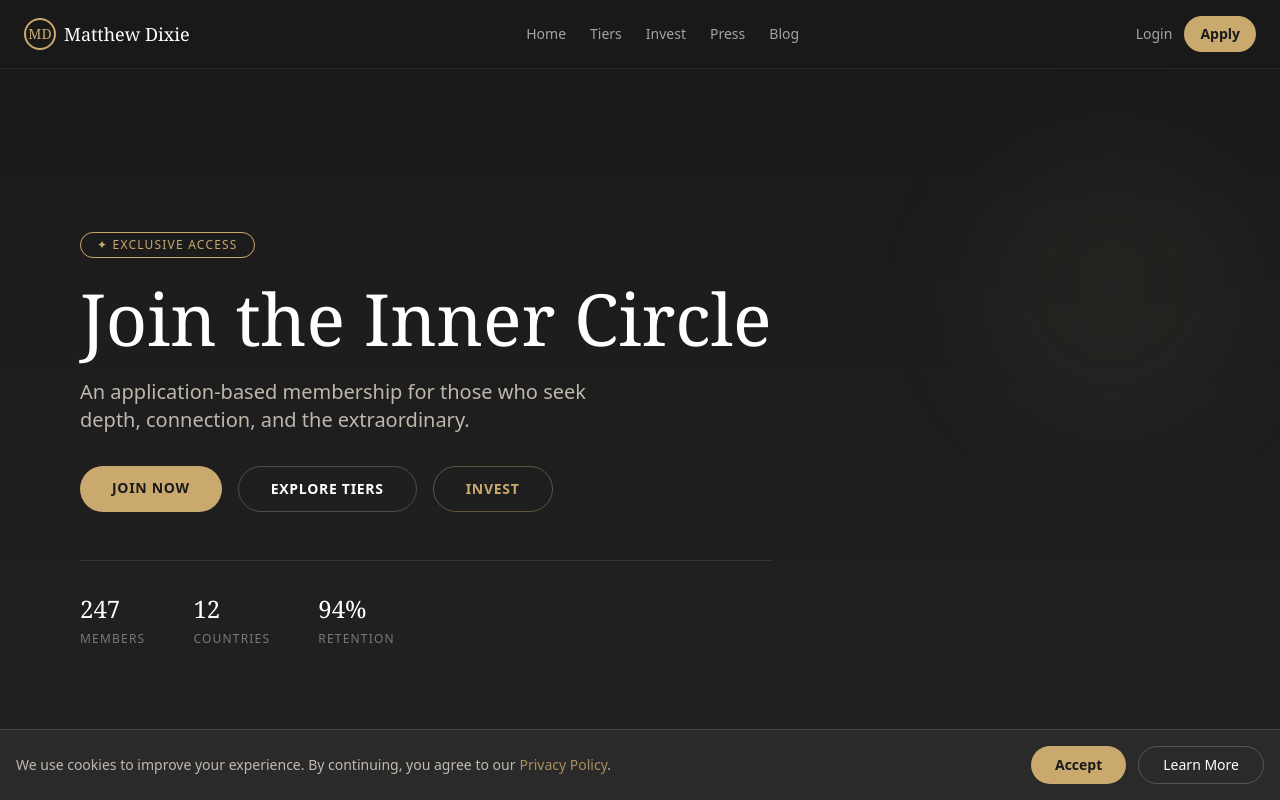
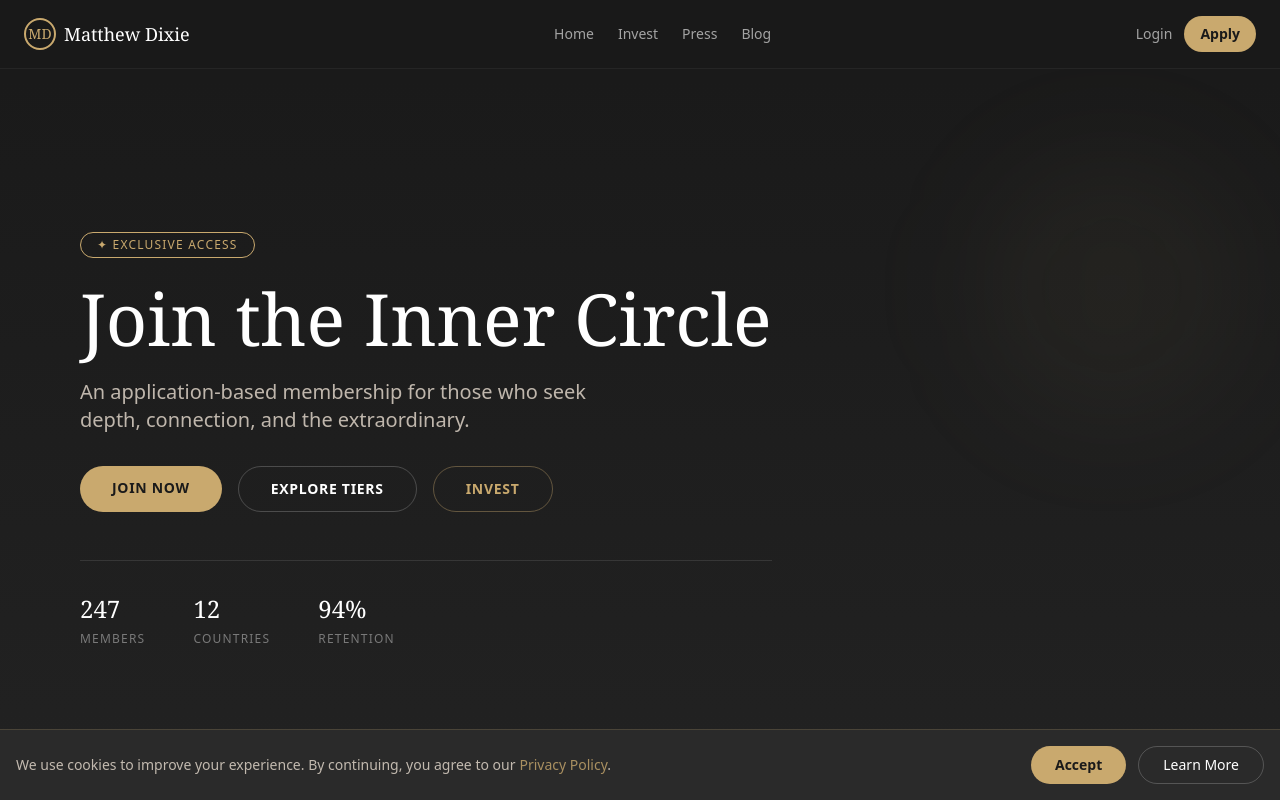
Before and after one commit to ihedioranmapromise-dev/matthew-dixie-management, a React app in the folder frontend/: page / in a window 1280 px wide. Shown: the top 800 px of the page. Built offline with nearby package versions, Linux system fonts and the light colour scheme; no server answers; the HTML template or start-up script is replaced by a standard one.

Commit message:
Remove Tiers link from navbar

```diff
--- a/frontend/src/components/Navbar.jsx
+++ b/frontend/src/components/Navbar.jsx
@@ -24,7 +24,6 @@ const Navbar = () => {
 
         <div className="hidden md:flex items-center gap-6 text-sm">
           <Link to="/" className="text-white/60 hover:text-gold transition">Home</Link>
-          <Link to="/tiers" className="text-white/60 hover:text-gold transition">Tiers</Link>
           <Link to="/investments" className="text-white/60 hover:text-gold transition">Invest</Link>
           <Link to="/press" className="text-white/60 hover:text-gold transition">Press</Link>
           <Link to="/blog" className="text-white/60 hover:text-gold transition">Blog</Link>
```
